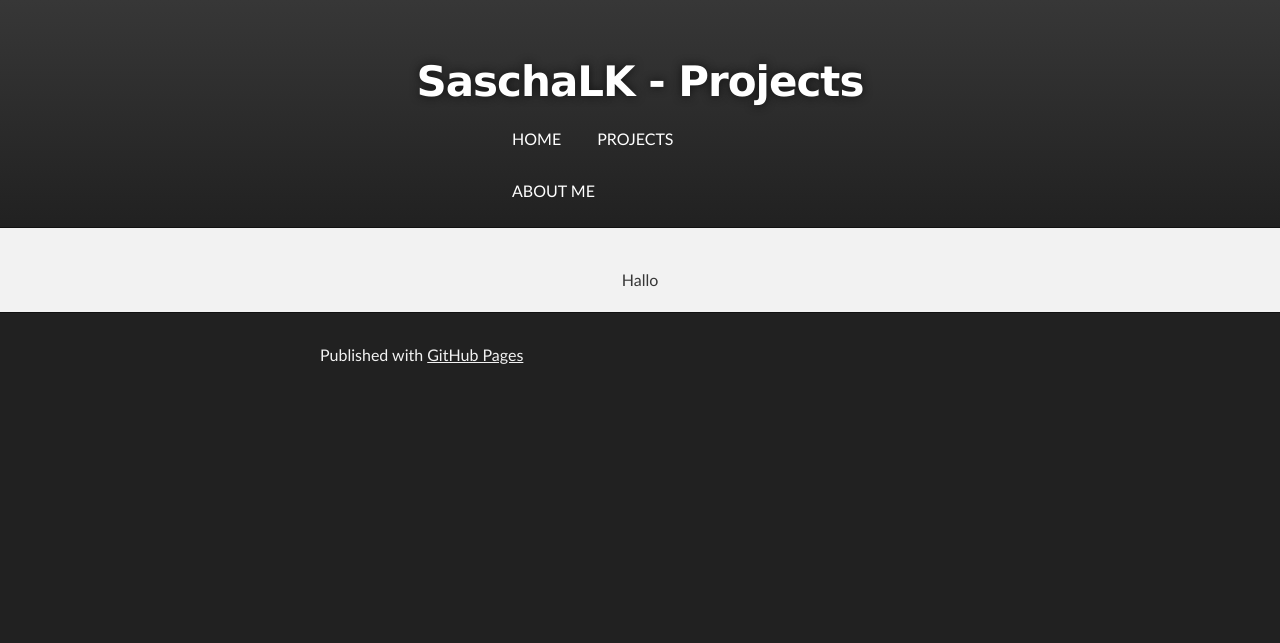
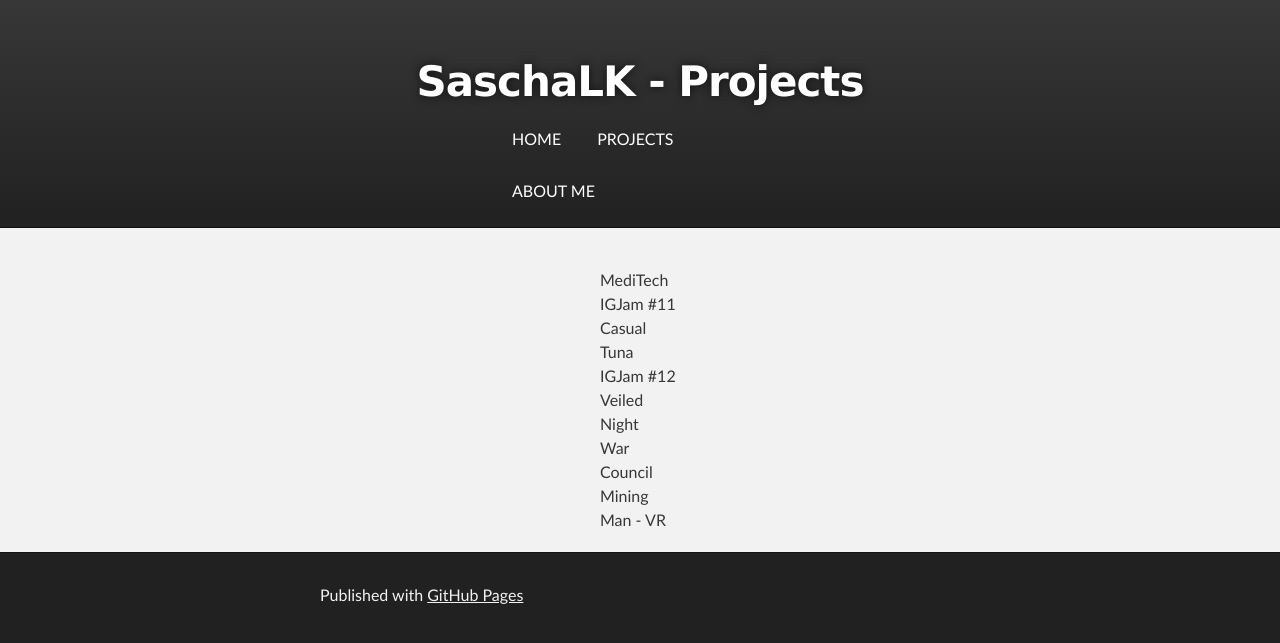
Before and after one commit to SaschaLK/SaschaLK.github.io, a Jekyll site: the page built from projects.md, in a window 1280 px wide. Shown: the top 643 px of the page. Built offline with Jekyll 4.4.1, drawn with Linux system fonts in a browser that asks for light colours; our own code applies the rules of GitHub Pages for plain Markdown files; the repository's description, which GitHub fills in, is left out.

Commit message:
add navbar to projects window

```diff
--- a/assets/css/style.scss
+++ b/assets/css/style.scss
@@ -31,7 +31,14 @@
     background-color: #111;
 }
 
-#projects_content {
-    width: 100%;
-    text-align: center;
+#projects_navbar ul{
+    list-style-type: none;
+    margin: 0 auto;
+    padding: 0;
+    overflow: hidden;
+    width: 80px;
 }
+
+#projects_navbar li a{
+    display: block;
+}
--- a/projects.md
+++ b/projects.md
@@ -1,5 +1,11 @@
 <html>
-<div id="projects_content">
-    Hallo
-</div>
+    <div id="projects_navbar">
+        <ul>
+            <li>MediTech</li>
+            <li>IGJam #11 Casual Tuna</li>
+            <li>IGJam #12 Veiled Night</li>
+            <li>War Council</li>
+            <li> Mining Man - VR</li>
+        </ul>
+    </div>
 </html>
```
